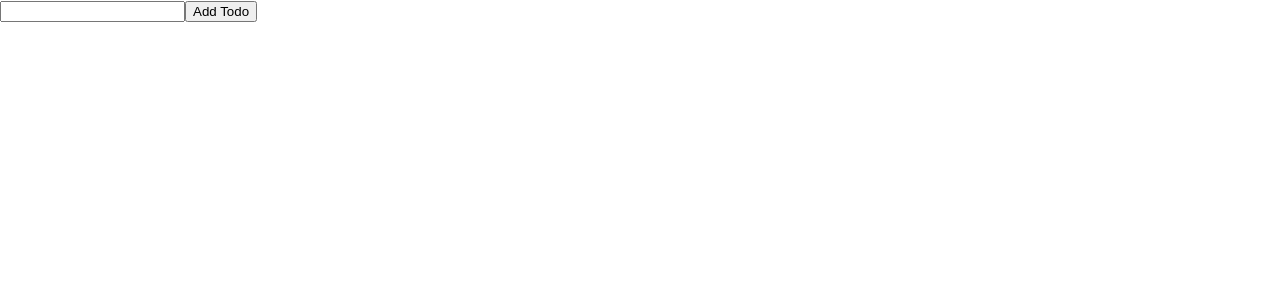
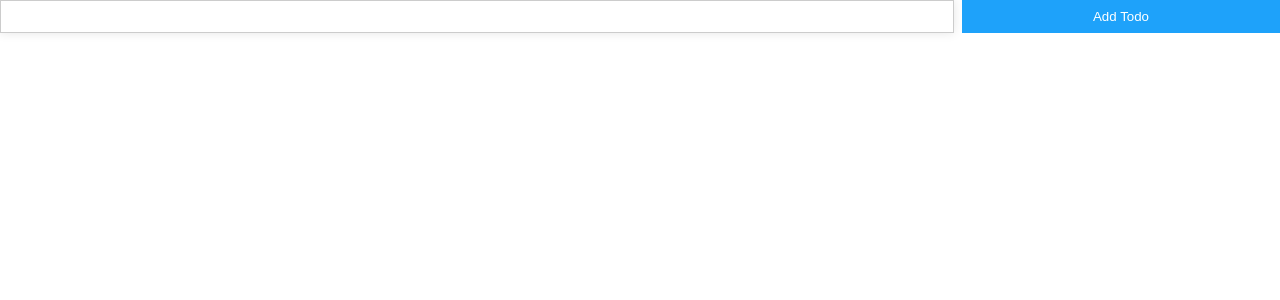
Before and after one commit to katf101/react-mobx-ts-practice, a React (Create React App) app in the folder Simple-Todo-App/: page / in a window 1280 px wide. Shown: the top 300 px of the page. Built offline with nearby package versions, Linux system fonts and the light colour scheme.

Commit message:
import TodoInput.module.css

```diff
--- a/Simple-Todo-App/src/Todo/TodoInput/index.tsx
+++ b/Simple-Todo-App/src/Todo/TodoInput/index.tsx
@@ -1,5 +1,6 @@
 import React, { ChangeEvent, useState } from "react";
 import TodoStore from "../../stores/TodoStore";
+import styles from "./TodoInput.module.css";
 
 // TodoStore 사용
 const TodoInput = ({ todos }: { todos: TodoStore }) => {
@@ -18,10 +19,10 @@ const TodoInput = ({ todos }: { todos: TodoStore }) => {
   };
 
   return (
-    <>
+    <div className={styles["todo-input-group"]}>
       <input value={newTodo} onChange={handleInputChange} />
       <button onClick={handleButtonClick}>Add Todo</button>
-    </>
+    </div>
   );
 };
 
```
